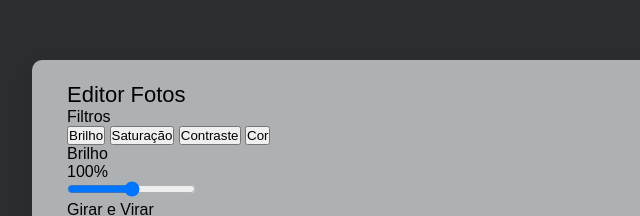
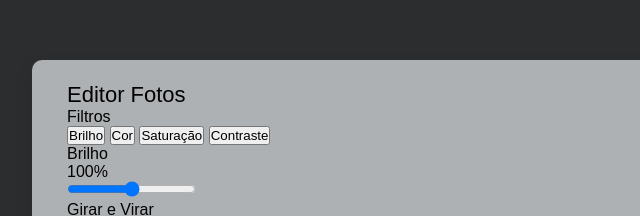
Before and after one commit to Cwbmachado/EditorFoto, a plain HTML site: page index.html in a window 1280 px wide. Shown: the part 206-422 px from the top of the page, 183-823 px from the left. Drawn offline with nearby package versions, Linux system fonts and the light colour scheme.

Commit message:
Update index.html

```diff
--- a/index.html
+++ b/index.html
@@ -17,9 +17,9 @@
                     <label class="title">Filtros</label>
                     <div class="options">
                         <button id="brightness" class="active">Brilho</button>
-                        <button id="saturation">Saturação</button>
-                        <button id="inversion">Contraste</button>
-                        <button id="grayscale">Cor</button>
+                        <button id="saturation">Cor</button>
+                        <button id="inversion">Saturação</button>
+                        <button id="grayscale">Contraste</button>
                     </div>
                     <div class="slider">
                         <div class="filter-info">
```
